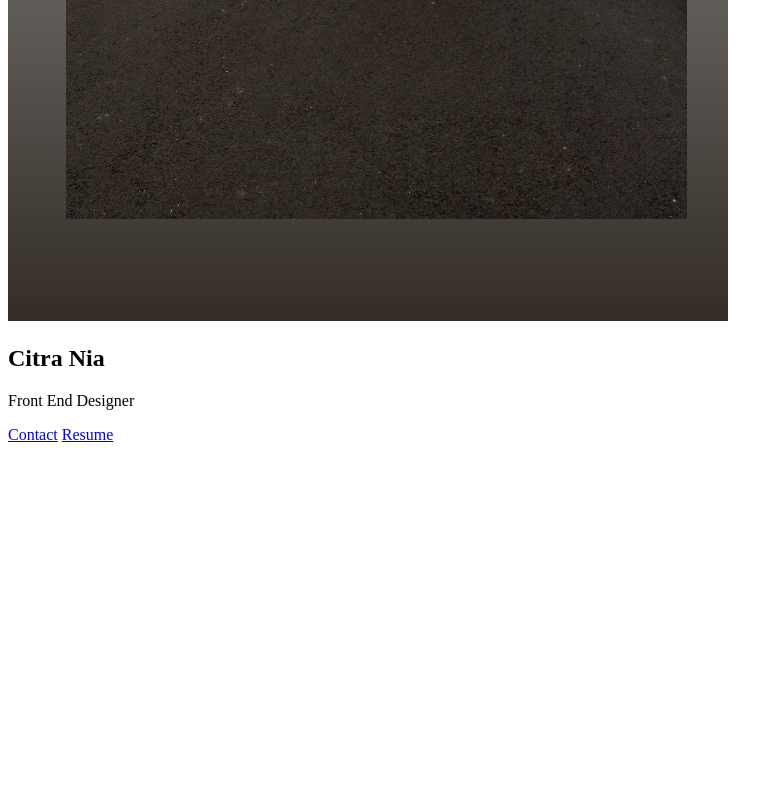
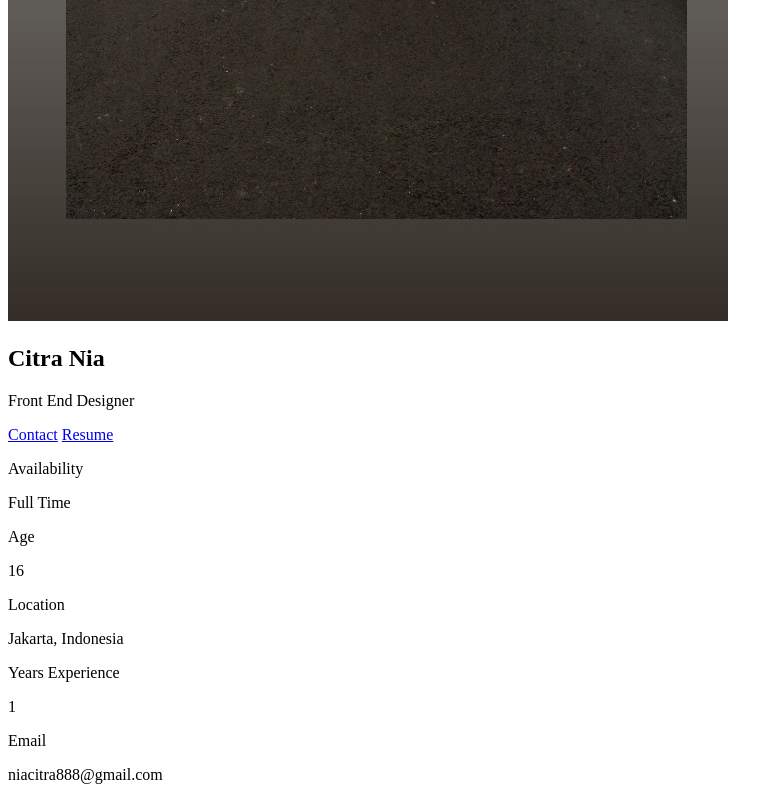
Before and after one commit to citrania12/my-profile, a plain HTML site: page index.html in a window 1280 px wide. Shown: the part 1081-1881 px from the top of the page, without its empty margins (0-783 px from the left). Before the commit the page ends 1533 px from the top, so only its background shows below. Drawn offline with Linux system fonts and the light colour scheme.

Commit message:
menambahkan biodata

```diff
--- a/index.html
+++ b/index.html
@@ -23,6 +23,28 @@
                     <a href="#">Contact</a>
                     <a href="#">Resume</a>
                 </div>
+                <div>
+                    <div>
+                        <p>Availability</p>
+                        <p>Full Time</p>
+                    </div>
+                    <div>
+                        <p>Age</p>
+                        <p>16</p>
+                    </div>
+                    <div>
+                        <p>Location</p>
+                        <p>Jakarta, Indonesia</p>
+                    </div>
+                    <div>
+                        <p>Years Experience</p>
+                        <p>1</p>
+                    </div>
+                    <div>
+                        <p>Email</p>
+                        <p>niacitra888@gmail.com</p>
+                    </div>
+                </div>
             </section>
         </body>
     </head>
```
